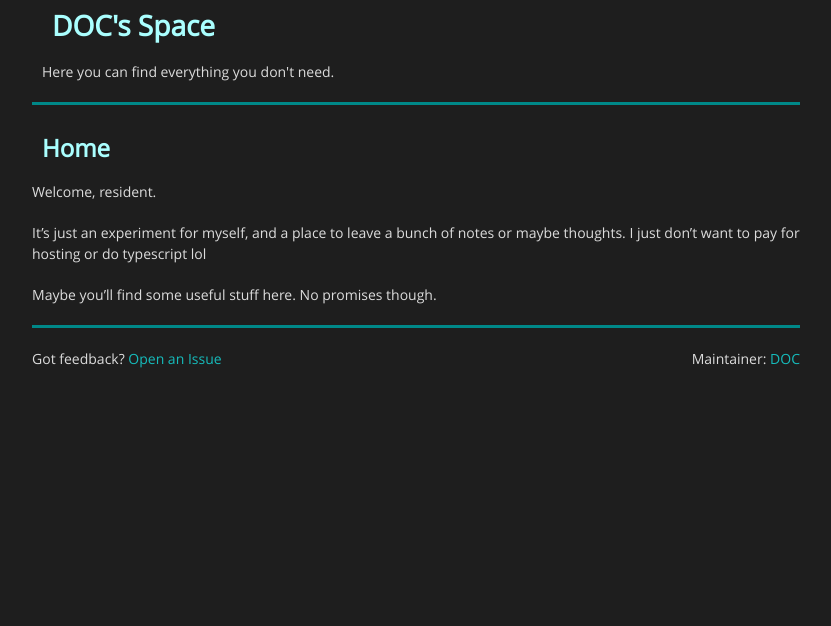
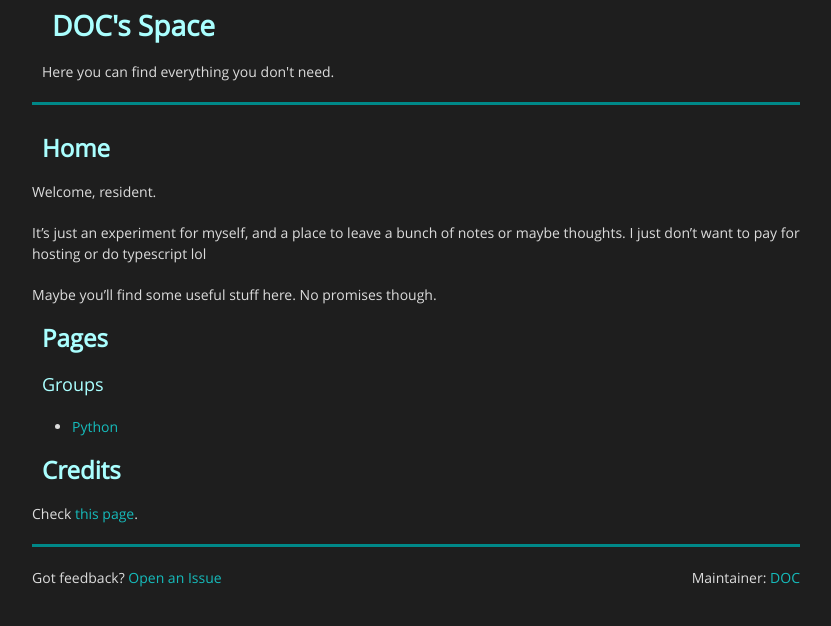
Before and after one commit to DOCtorActoAntohich/doctoractoantohich.github.io, a Jekyll site: the page built from content/index.md, in a window 1280 px wide. Shown: the top 626 px of the page, without its empty margins (224-1055 px from the left). Built offline with Jekyll 4.4.1, drawn with Linux system fonts in a browser that asks for light colours.

Commit message:
custom navigation
(not automated 😡 but who cares)

```diff
--- a/content/index.md
+++ b/content/index.md
@@ -13,3 +13,13 @@ It's just an experiment for myself, and a place to leave a bunch of notes or may
 I just don't want to pay for hosting or do typescript lol
 
 Maybe you'll find some useful stuff here. No promises though.
+
+## Pages
+
+### Groups
+
+- [Python](./python)
+
+## Credits
+
+Check [this page](./credits).
```
Also changed, not shown: content/python/index.md (added, +12 -0 lines).
